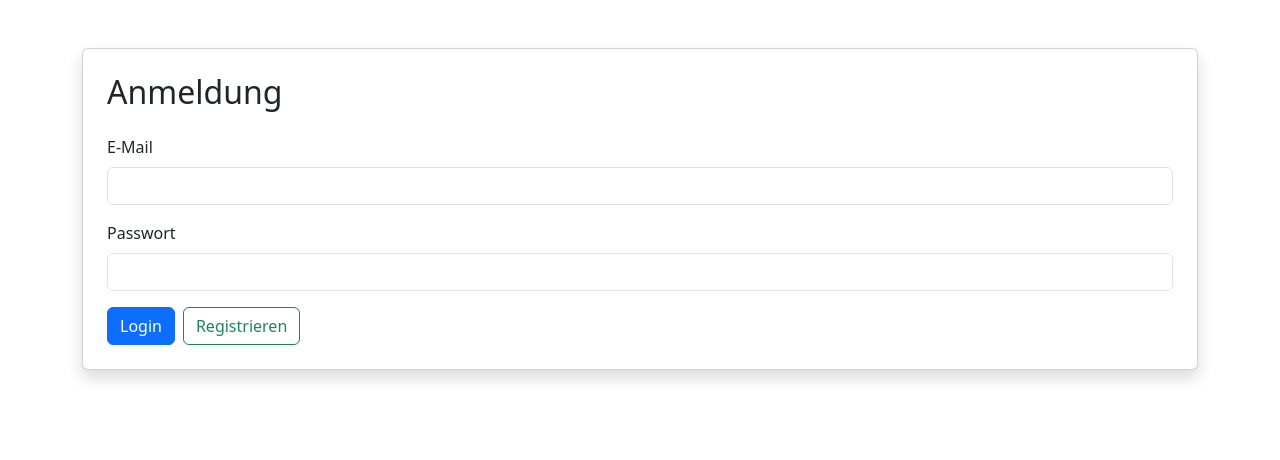
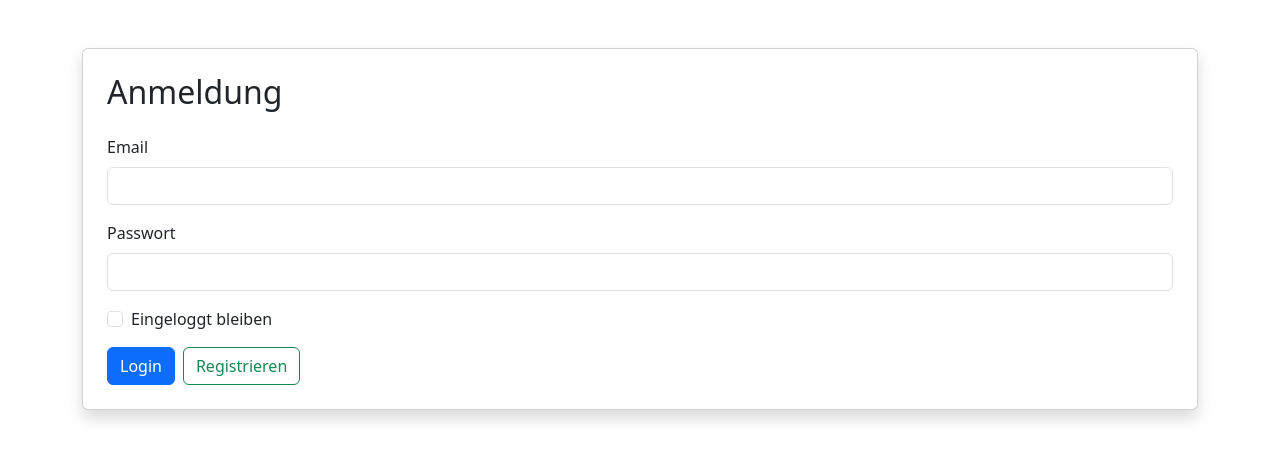
Before and after one commit to schn220112/schneider_lang_projekt3, an Angular app in the folder schneider_lang_projekt3/: page / in a window 1280 px wide. Shown: the top 460 px of the page. Built offline with nearby package versions, Linux system fonts and the light colour scheme; no server answers.

Commit message:
ls-17 - eingeloggt bleiben auf firebase anpassen + toggle button

```diff
--- a/schneider_lang_projekt3/src/app/login/login.html
+++ b/schneider_lang_projekt3/src/app/login/login.html
@@ -2,15 +2,21 @@
   <div class="card p-4 shadow">
     <h2 class="mb-4">Anmeldung</h2>
 
-    <form (ngSubmit)="onSubmit()">
+    <form (ngSubmit)="onSubmit($event)">
+
       <div class="mb-3">
-        <label class="form-label">E-Mail</label>
-        <input type="text" id="loginName" class="form-control" required>
+        <label class="form-label">Email</label>
+        <input type="email" id="loginName" class="form-control" required>
       </div>
 
       <div class="mb-3">
         <label class="form-label">Passwort</label>
         <input type="password" id="loginPassword" class="form-control" required>
+      </div>
+
+      <div class="mb-3 form-check">
+        <input type="checkbox" id="rememberMe" class="form-check-input">
+        <label class="form-check-label" for="rememberMe">Eingeloggt bleiben</label>
       </div>
 
       <div id="loginError" class="alert alert-danger" style="display:none">
@@ -21,6 +27,7 @@
         <button type="submit" class="btn btn-primary">Login</button>
         <a routerLink="/register" class="btn btn-outline-success">Registrieren</a>
       </div>
+
     </form>
   </div>
 </div>
--- a/schneider_lang_projekt3/src/app/login/login.ts
+++ b/schneider_lang_projekt3/src/app/login/login.ts
@@ -1,6 +1,6 @@
-import { Component } from '@angular/core';
+import { Component, OnInit } from '@angular/core';
 import { Router, RouterLink } from '@angular/router';
-import { signInWithEmailAndPassword } from 'firebase/auth';
+import { signInWithEmailAndPassword, onAuthStateChanged, setPersistence, browserLocalPersistence, browserSessionPersistence } from 'firebase/auth';
 import { auth } from '../firebase';
 import {FormsModule} from '@angular/forms';
 
@@ -10,18 +10,31 @@ import {FormsModule} from '@angular/forms';
   templateUrl: './login.html',
   styleUrl: './login.css',
 })
-export class Login {
+export class Login implements OnInit {
 
   constructor(private router: Router) {}
 
-  async onSubmit() {
-    const email    = (document.getElementById('loginName') as HTMLInputElement).value.trim();
-    const password = (document.getElementById('loginPassword') as HTMLInputElement).value;
-    const errorMsg = document.getElementById('loginError')!;
+  ngOnInit() {
+    onAuthStateChanged(auth, (user) => {
+      if (user) {
+        window.location.href = '/liste';
+      }
+    });
+  }
+
+  async onSubmit(event: Event) {
+    event.preventDefault();
+
+    const email      = (document.getElementById('loginName') as HTMLInputElement).value.trim();
+    const password   = (document.getElementById('loginPassword') as HTMLInputElement).value;
+    const rememberMe = (document.getElementById('rememberMe') as HTMLInputElement).checked;
+    const errorMsg   = document.getElementById('loginError')!;
 
     try {
+      // Eingeloggt bleiben = Local, sonst nur für diese Session
+      await setPersistence(auth, rememberMe ? browserLocalPersistence : browserSessionPersistence);
       await signInWithEmailAndPassword(auth, email, password);
-      this.router.navigate(['/liste']);
+      window.location.href = '/liste';
     } catch (e) {
       errorMsg.style.display = 'block';
     }
```
